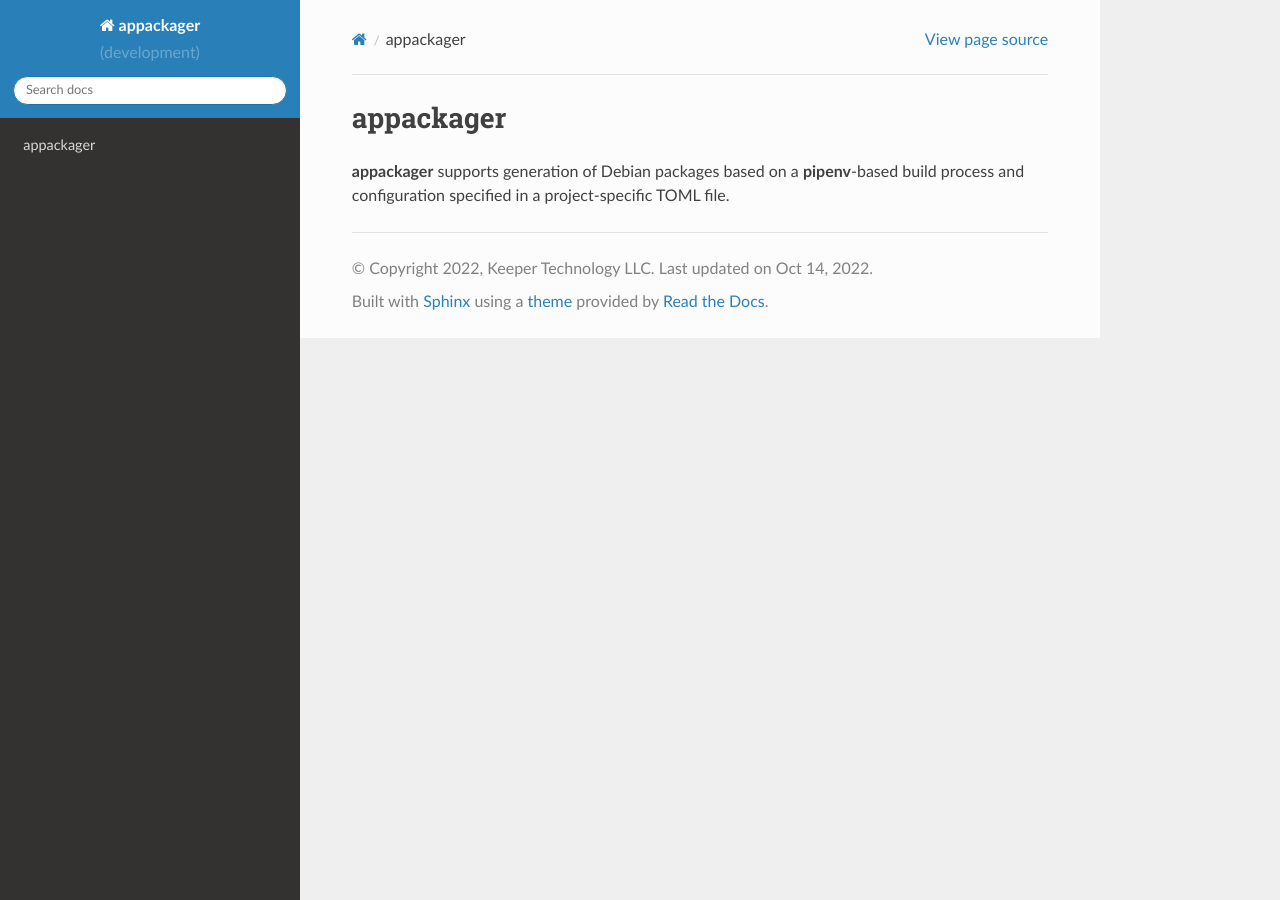
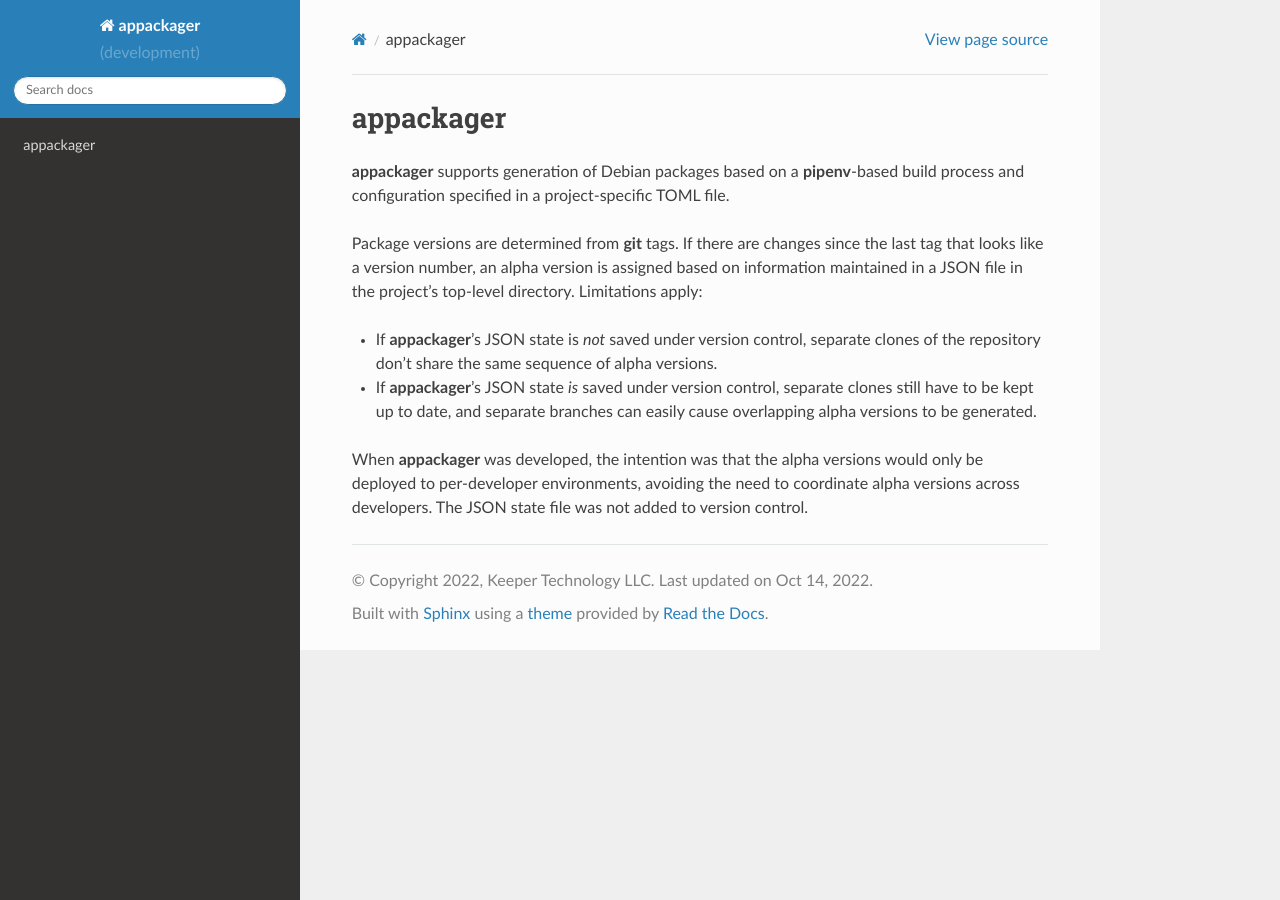
Before and after one commit to keepertech/appackager, a Sphinx documentation site: the page built from docs/index.rst, in a window 1280 px wide. Built offline with Sphinx 7.4.7 and the Read the Docs theme 2.0.0, drawn with Linux system fonts in a browser that asks for light colours.

Commit message:
add discussion of alpha version assignment & state management

```diff
--- a/docs/index.rst
+++ b/docs/index.rst
@@ -4,3 +4,21 @@ appackager
 **appackager** supports generation of Debian packages based on a
 **pipenv**-based build process and configuration specified in a
 project-specific TOML file.
+
+Package versions are determined from **git** tags.  If there are changes
+since the last tag that looks like a version number, an alpha version is
+assigned based on information maintained in a JSON file in the project's
+top-level directory.  Limitations apply:
+
+- If **appackager**'s JSON state is *not* saved under version control,
+  separate clones of the repository don't share the same sequence of
+  alpha versions.
+
+- If **appackager**'s JSON state *is* saved under version control,
+  separate clones still have to be kept up to date, and separate
+  branches can easily cause overlapping alpha versions to be generated.
+
+When **appackager** was developed, the intention was that the alpha
+versions would only be deployed to per-developer environments, avoiding
+the need to coordinate alpha versions across developers.  The JSON state
+file was not added to version control.
```
